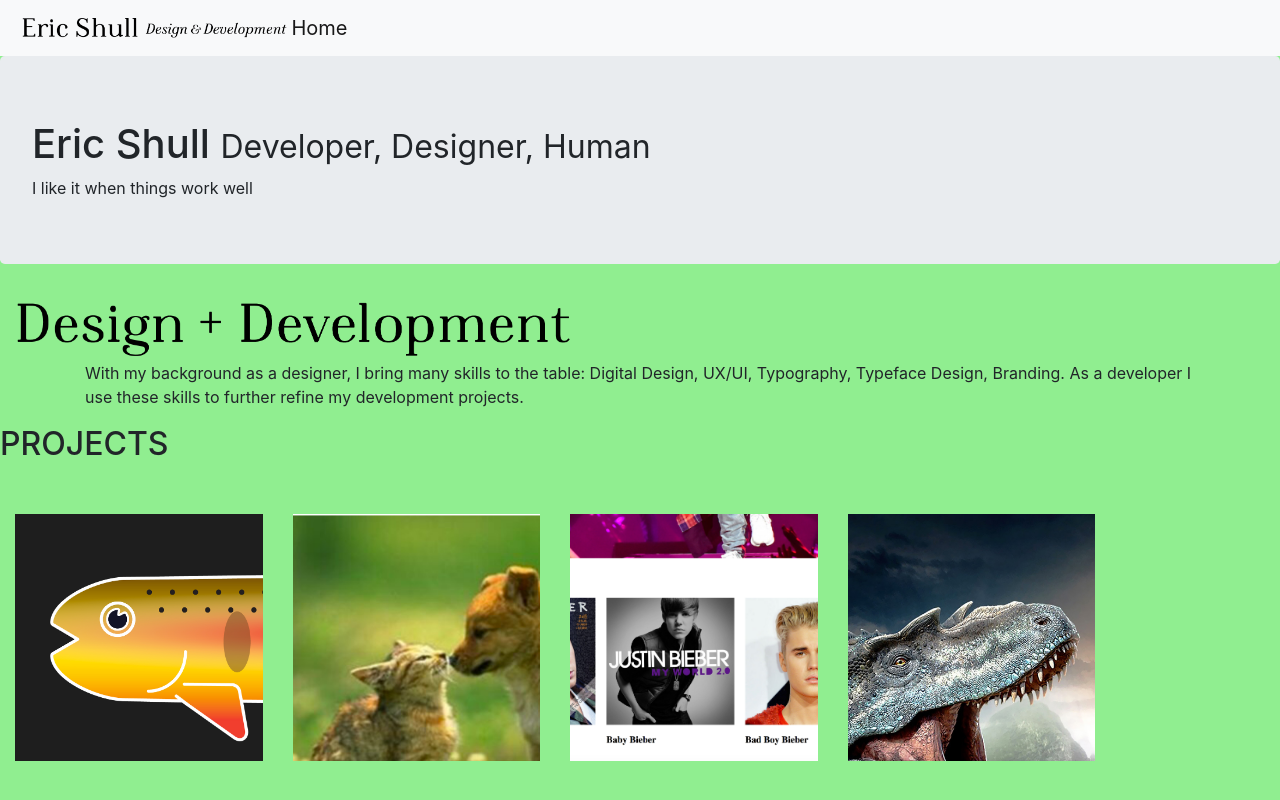
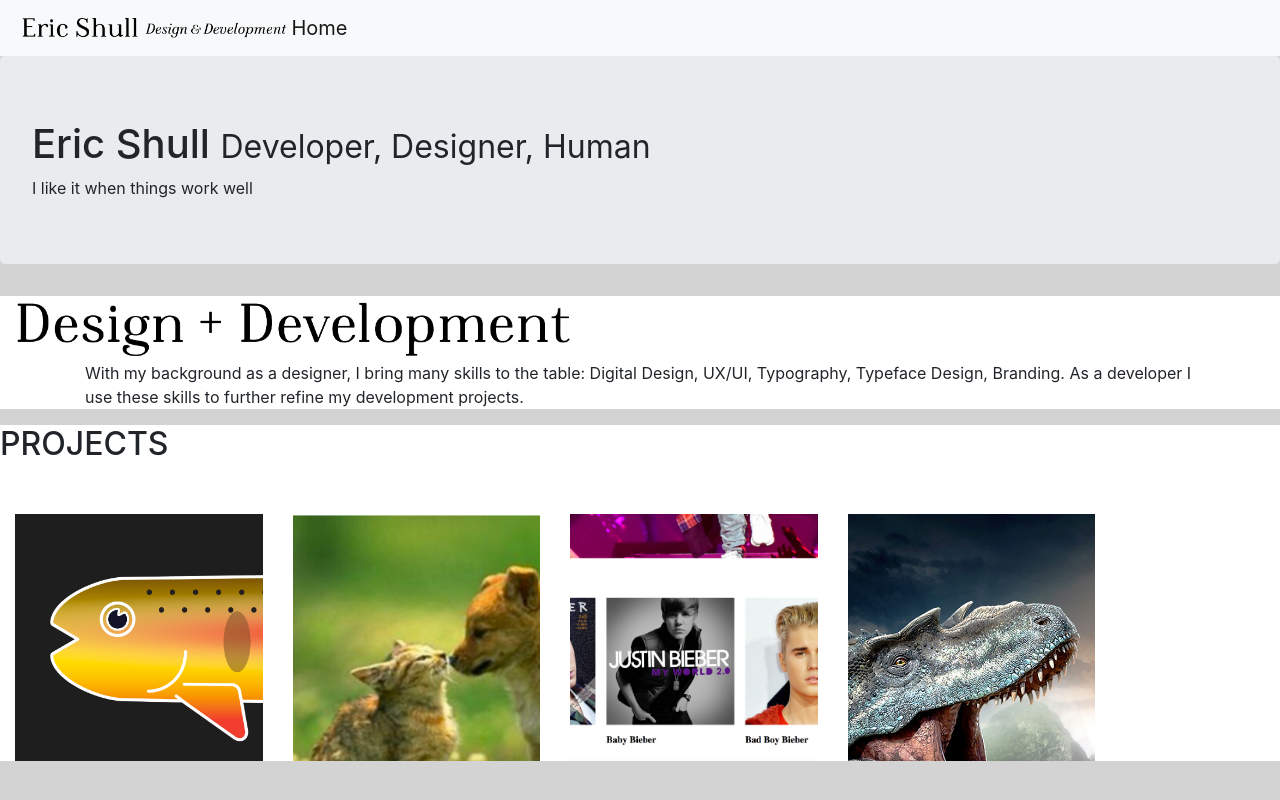
Before and after one commit to eshull/portfolio-webpage, a plain HTML site: page index.html in a window 1280 px wide. Shown: the top 800 px of the page. Drawn offline with nearby package versions, Linux system fonts and the light colour scheme.

Commit message:
add background color and separate divs for each section with margin to separate

```diff
--- a/css/styles.css
+++ b/css/styles.css
@@ -1,7 +1,11 @@
 body {
-  background: lightgreen;
+  background: lightgrey;
 }
 
 .row  {
   margin-top: 50px;
 }
+
+.section {
+  background: white;
+}
--- a/index.html
+++ b/index.html
@@ -23,14 +23,16 @@
     </div>
 
     <!-- Background info section-->
+    <div class="section">
       <img  width="600px"class="img-fluid" src="img/header1.png" alt="header">
       <div class="container">
         <p class="skills">With my background as a designer, I bring many skills to the table: Digital Design, UX/UI, Typography, Typeface Design, Branding. As a developer I use these skills to further refine my development projects.</p>
-
+      </div>
     </div>
 
 
     <!-- Projects section-->
+    <div class="section">
         <h2>PROJECTS</h2>
       <div class="container row">
 
@@ -47,8 +49,10 @@
           <a href="https://eshull.github.io/Dinosaur-Island/"><img img class="img-fluid" src="img/dinosaur.png" alt="dinosaur"></a>
         </div>
       </div>
+    </div>
 
     <!-- About me section-->
+    <div class="section">
       <div class="container row">
         <div class="about row">
           <div class="col-md-4">
@@ -59,8 +63,12 @@
             <p><"I am a relentlessly curious person and this has led me to explore so many interesting things over the years. I studied Art in college and graduated with a Graphic Design degree from Portland State. This experience gave me the skills necessary to tell people's stories visually, problem solve complicated issues, and think from an empathetic point of view."</p>
           </div>
         </div>
+      </div>
+    </div>
 
       <!-- About my hobbies section-->
+      <div class="section">
+        <div class="container row">
           <div class="col-md-3">
             <img class="img-fluid" src="img/guitar.jpg" alt="guitar">
             <h3>Guitar Player</h3>
@@ -85,7 +93,8 @@
             <div class="row footer">
               Eric Shull | Design + Develpment
               Copyright (c) 2018 Copyright Holder All Rights Reserved.
-
+            </div>
+          </div>
         </div>
 
       </footer>
```
Lines whose indentation alone changed are shown as unchanged.
